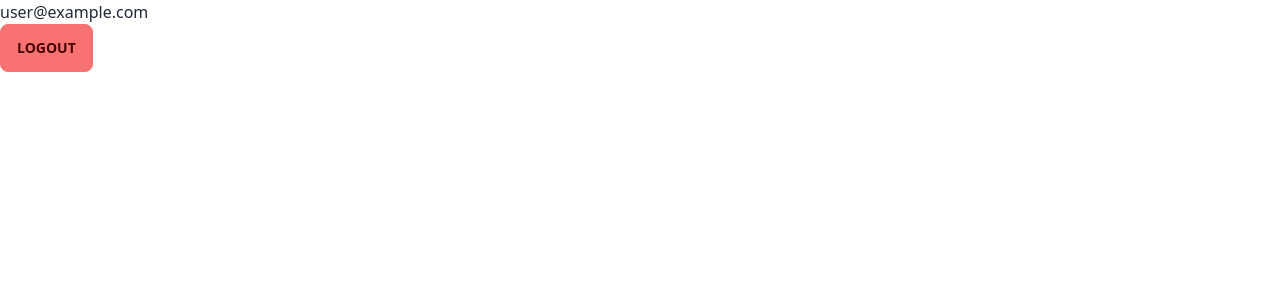
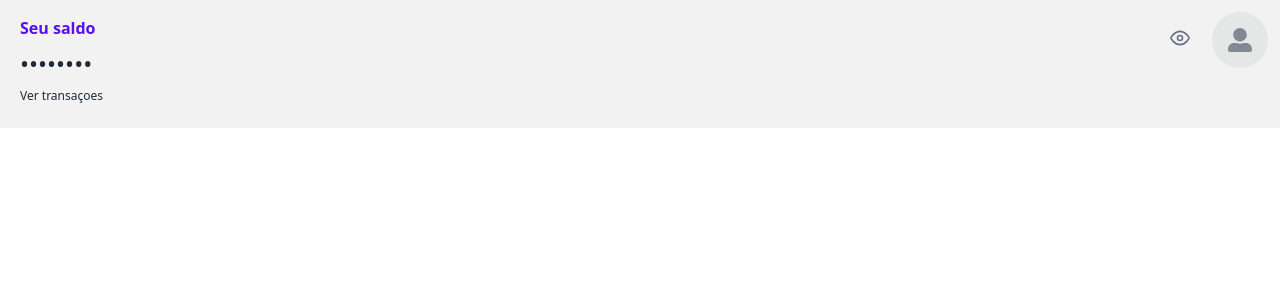
Before and after one commit to Crown32/Alfred, a React (Create React App) app: page / in a window 1280 px wide. Shown: the top 300 px of the page. Built offline with nearby package versions, Linux system fonts and the light colour scheme; no server answers; sample sign-in values are in the browser's storage.

Commit message:
Header finalizado

```diff
--- /dev/null
+++ b/src/components/Avatar.jsx
@@ -0,0 +1,36 @@
+import { useAuth } from '../contexts/AuthContext'
+import { Link } from 'react-router-dom';
+
+import {FaUserAlt} from 'react-icons/fa';
+import {AiOutlineUser} from 'react-icons/ai';
+import {BiLogOut, BiCog} from 'react-icons/bi';
+
+export default function Avatar(props) {
+
+  const { user, logout } = useAuth();
+
+  const handleLogout = () => {
+    logout();
+  }
+
+  return (
+    <div className="dropdown dropdown-end absolute right-3 top-3">
+      <label tabIndex="0" >
+        <div className="avatar placeholder">
+          <div className="bg-base-300 text-neutral-content rounded-full w-14">
+            <span className="text-2xl"><FaUserAlt className='text-gray-500 opacity-80'></FaUserAlt></span>
+          </div>
+        </div>
+      </label>
+    <ul tabIndex="0" className="dropdown-content menu p-2 shadow bg-base-100 rounded-box w-36">
+      <li><a><AiOutlineUser className='w-5 h-5'/><Link to="/perfil">Perfil</Link></a></li>
+      <li><a><BiCog className='w-5 h-5'/>Ajustes</a></li>
+      <li></li>
+      <li className='text-error' onClick={handleLogout}><a><BiLogOut className='w-5 h-5'/>Sair</a></li>
+    </ul>
+  </div>
+  )
+}
+
+//Todo: Arrumar os links dentro das tags <a></a> para evitar redundância
+//TODO: Colocar icone para troca de tema
--- /dev/null
+++ b/src/components/Header.jsx
@@ -0,0 +1,35 @@
+import Avatar from './Avatar'
+import {FiEye, FiEyeOff} from 'react-icons/fi'
+import {useState} from 'react'
+
+export default function Header(props) {
+  const [showPassword, setShowPassword] = useState(false);
+
+  function handleShowPassword() {
+    setShowPassword(!showPassword);
+  }
+
+  return (
+    <header className='h-32 w-screen bg-base-200 flex'>
+      <div className="form-control w-40 ml-4 mt-2">
+        <label className="label">
+          <span className="label-text text-base font-bold text-primary">Seu saldo</span>
+        </label>
+        <div className='ml-1 flex flex-row'>
+          <input type={showPassword?"text":"password"} value={"1.000,00"} className="pointer-events-none text-2xl w-full bg-base-200" />
+        </div>
+        <label className="label">
+          <span className="label-text-alt text-xm">Ver transaçoes</span>
+        </label>
+      </div>
+        {showPassword?
+          <FiEyeOff className='text-gray-500 cursor-pointer absolute top-7 right-[90px] w-5 h-5' onClick={handleShowPassword}/>
+        :
+          <FiEye className='  text-gray-500 cursor-pointer absolute top-7 right-[90px] w-5 h-5' onClick={handleShowPassword}/>
+        }
+      <Avatar/>
+    </header>
+  )
+}
+
+//TODO: Arrumar a responsividade do valor do saldo
--- a/src/pages/Home.jsx
+++ b/src/pages/Home.jsx
@@ -1,16 +1,10 @@
-import { useAuth } from '../contexts/AuthContext'
+import Header from '../components/Header';
 
 export default function Home() {
-  const { user, logout } = useAuth();
-
-  const handleLogout = () => {
-    logout();
-  }
 
   return (
     <div>
-      <h1>{user.email}</h1>
-      <button className='btn btn-error' onClick={handleLogout}>Logout</button>
+      <Header />
     </div>
 
   )
```
